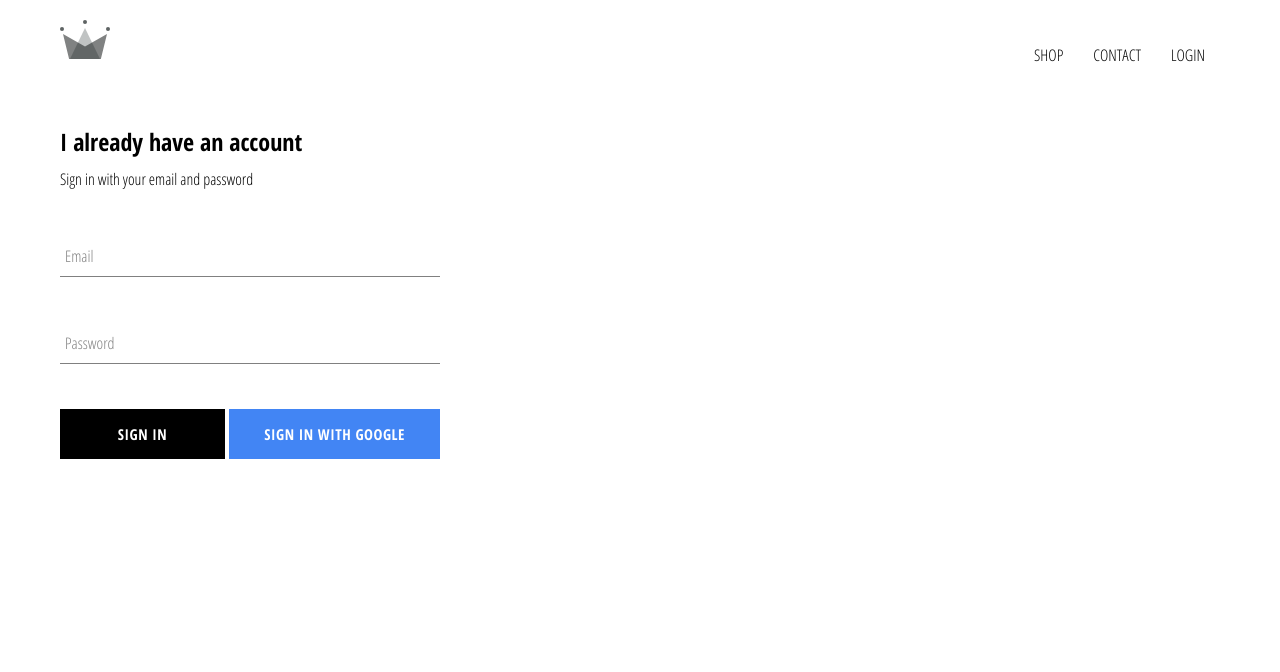
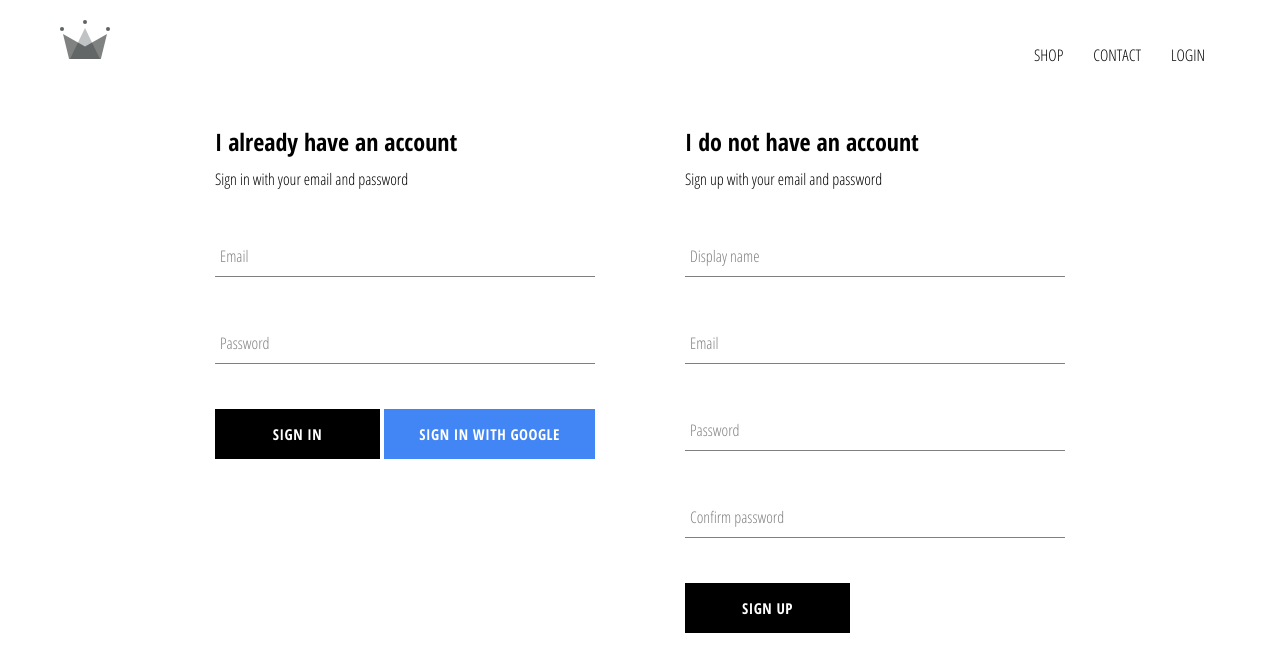
Before and after one commit to yamanimurillo/crwn-clothing, a React (Create React App) app: page /login in a window 1280 px wide. Shown: the top 672 px of the page. Built offline with nearby package versions, Linux system fonts and the light colour scheme; no server answers.

Commit message:
sign up component and firebase email and password implementation

```diff
--- a/src/App.js
+++ b/src/App.js
@@ -7,7 +7,7 @@ import Header from './components/header/header.component';
 import HomePage from './pages/homepage/homepage.component';
 import ShopPage from './pages/shop/shop.component';
 import LoginPage from './pages/login/login.component';
-import { auth } from './firebase/firebase.utils'
+import { auth, createUserProfileDocument } from './firebase/firebase.utils'
 
 //CSS
 import './App.css';
@@ -25,10 +25,27 @@ class App extends React.Component {
   unsuscribeFromAuth = null;
 
   componentDidMount() {
-    this.unsuscribeFromAuth = auth.onAuthStateChanged(user => {
-      this.setState({
-        currentUser: user
-      });
+
+    this.unsuscribeFromAuth = auth.onAuthStateChanged(async userAuth => {
+
+      if (userAuth) {
+        const userRef = await createUserProfileDocument(userAuth);
+
+        userRef.onSnapshot(snapshot => {
+          this.setState({
+            currentUser: {
+              id: snapshot.id,
+              ...snapshot.data()
+            }
+          }, () => {
+            console.log(this.state);
+          });
+
+          console.log(this.state);
+        });
+      }
+
+      this.setState({ currentUser: userAuth });
     });
   }
 
@@ -37,13 +54,14 @@ class App extends React.Component {
   }
 
   render() {
+
     return (
       <div>
         <Header currentUser={this.state.currentUser} />
         <Switch>
           <Route exact path='/' component={HomePage} />
           <Route exact path='/shop' component={ShopPage} />
-          <Route exact path='/login' component={LoginPage} />
+          <Route exact path='/login' component={LoginPage} currentUser={this.state.currentUser} />
         </Switch>
       </div>
     );
--- a/src/components/header/header.component.jsx
+++ b/src/components/header/header.component.jsx
@@ -21,7 +21,7 @@ const Header = ({ currentUser }) => {
                 </Link>
                 {
                     currentUser ?
-                        <div className='option' onClick={() => auth.signOut()}>(LOGOUT)</div> :
+                <div className='option' onClick={() => auth.signOut()}>{currentUser.displayName} (LOGOUT)</div> :
                         <Link className='option' to='/login'>
                             LOGIN
                         </Link>
--- a/src/components/sign-in/sign-in.component.jsx
+++ b/src/components/sign-in/sign-in.component.jsx
@@ -58,11 +58,11 @@ class SignIn extends React.Component {
                     <div className='buttons'>
                         <CustomButton type='submit'>
                             Sign in
-                    </CustomButton>
+                        </CustomButton>
 
                         <CustomButton onClick={signInWithGoogle} isGoogleSignIn>
                             Sign in with Google
-                    </CustomButton>
+                        </CustomButton>
                     </div>
 
                 </form>
--- /dev/null
+++ b/src/components/sign-up/sign-up.component.jsx
@@ -0,0 +1,120 @@
+
+import React from 'react';
+
+import FormInput from '../form-input/form-input.component';
+
+import CustomButton from '../custom-button/custom-button.component';
+
+import { auth, createUserProfileDocument } from '../../firebase/firebase.utils';
+
+import './sign-up.styles.scss';
+
+class SignUp extends React.Component {
+    constructor() {
+        super();
+
+        this.state = {
+            displayName: '',
+            email: '',
+            password: '',
+            confirmPassword: ''
+        };
+    }
+
+    handleSumbit = async (event) => {
+        event.preventDefault();
+
+        const {
+            displayName,
+            email,
+            password,
+            confirmPassword
+        } = this.state;
+
+        if (password !== confirmPassword) {
+            alert('Password don\'t match');
+            return;
+        }
+
+        try {
+            const { user } = await auth.createUserWithEmailAndPassword(email, password);
+
+            await createUserProfileDocument(user, { displayName });
+
+            this.setState({
+                displayName: '',
+                email: '',
+                password: '',
+                confirmPassword: ''
+            })
+        } catch (error) {
+            console.log(error);
+        }
+    };
+
+    handleChange = (event) => {
+        const { name, value } = event.target;
+
+        this.setState({
+            [name]: value
+        })
+    };
+
+    render() {
+        const {
+            displayName,
+            email,
+            password,
+            confirmPassword
+        } = this.state;
+
+        return (
+            <div className='sign-up'>
+                <h2 className='title'>I do not have an account</h2>
+                <span>Sign up with your email and password</span>
+
+                <form className='sign-up-form' onSubmit={this.handleSubmit}>
+                    <FormInput
+                        type='text'
+                        name='displayName'
+                        value={displayName}
+                        onChange={this.handleChange}
+                        label='Display name'
+                        required>
+                    </FormInput>
+
+                    <FormInput
+                        type='email'
+                        name='email'
+                        value={email}
+                        onChange={this.handleChange}
+                        label='Email'
+                        required>
+                    </FormInput>
+
+                    <FormInput
+                        type='password'
+                        name='password'
+                        value={password}
+                        onChange={this.handleChange}
+                        label='Password'
+                        required>
+                    </FormInput>
+
+                    <FormInput
+                        type='password'
+                        name='confirmPassword'
+                        value={confirmPassword}
+                        onChange={this.handleChange}
+                        label='Confirm password'
+                        required>
+                    </FormInput>
+
+                    <CustomButton type='submit' onClick={this.handleSumbit}>SIGN UP</CustomButton>
+                </form>
+            </div>
+        );
+    }
+}
+
+export default SignUp;
--- /dev/null
+++ b/src/components/sign-up/sign-up.styles.scss
@@ -0,0 +1,9 @@
+.sign-up {
+    display:flex;
+    flex-direction: column;
+    width: 380px;
+
+    .title {
+        margin:10px 0;
+    }
+}
--- a/src/firebase/firebase.utils.js
+++ b/src/firebase/firebase.utils.js
@@ -13,11 +13,42 @@ const firebaseConfig = {
     measurementId: "G-Z302TYD561"
 };
 
-firebase.initializeApp(firebaseConfig);
+const app = firebase.initializeApp(firebaseConfig);
+var loggedUser = false;
 
 export const auth = firebase.auth();
-export const firestore = firebase.firestore();
+export const firestore = firebase.firestore(app);
+export const createUserProfileDocument = async (userAuth, additionalData) => {
 
+    if (!userAuth) {
+        return;
+    }
+
+    loggedUser = true;
+
+    let userRef = firestore.doc(`users/${userAuth.uid}`);
+    let userSnapshot = await userRef.get();
+
+    if (!userSnapshot.exists) {
+        const { displayName, email } = userAuth;
+        const createdAt = new Date();
+
+        try {
+            await userRef.set({
+                displayName,
+                email,
+                createdAt,
+                ...additionalData
+            });
+        } catch (error) {
+            alert('Error creating user: ' + error.message);
+        }
+    }
+
+    return userRef;
+};
+
+export const isUserLogged = loggedUser;
 const provider = new firebase.auth.GoogleAuthProvider();
 provider.setCustomParameters({ prompt: 'select_account' });
 export const signInWithGoogle = () => auth.signInWithPopup(provider);
--- a/src/pages/homepage/homepage.component.jsx
+++ b/src/pages/homepage/homepage.component.jsx
@@ -4,10 +4,12 @@ import Directory from '../../components/directory/directory.component';
 
 import './homepage.styles.scss';
 
-const HomePage = () => (
-    <div className='homepage'>
-        <Directory></Directory>
-    </div>
-);
+const HomePage = () => {
+    return (
+        <div className='homepage'>
+            <Directory></Directory>
+        </div>
+    );
+};
 
 export default HomePage;
--- a/src/pages/login/login.component.jsx
+++ b/src/pages/login/login.component.jsx
@@ -1,14 +1,29 @@
 import React from 'react';
 import SignIn from '../../components/sign-in/sign-in.component';
-
+import SignUp from '../../components/sign-up/sign-up.component';
 import './login.styles.scss';
 
-const LoginPage = () => {
-    return (
-        <div className='login-page'>
-            <SignIn></SignIn>
-        </div>
-    );
+class LoginPage extends React.Component {
+    constructor(props) {
+        super(props);
+
+        this.state = {
+            logged: false
+        }
+    }
+
+    componentDidMount() {
+
+    }
+
+    render() {
+        return (
+            <div className='login-page'>
+                <SignIn></SignIn>
+                <SignUp></SignUp>
+            </div>
+        );
+    }
 };
 
 export default LoginPage;
--- a/src/pages/login/login.styles.scss
+++ b/src/pages/login/login.styles.scss
@@ -0,0 +1,6 @@
+.login-page {
+    width: 850px;
+    display: flex;
+    justify-content: space-between;
+    margin: 10px auto;
+}
```
